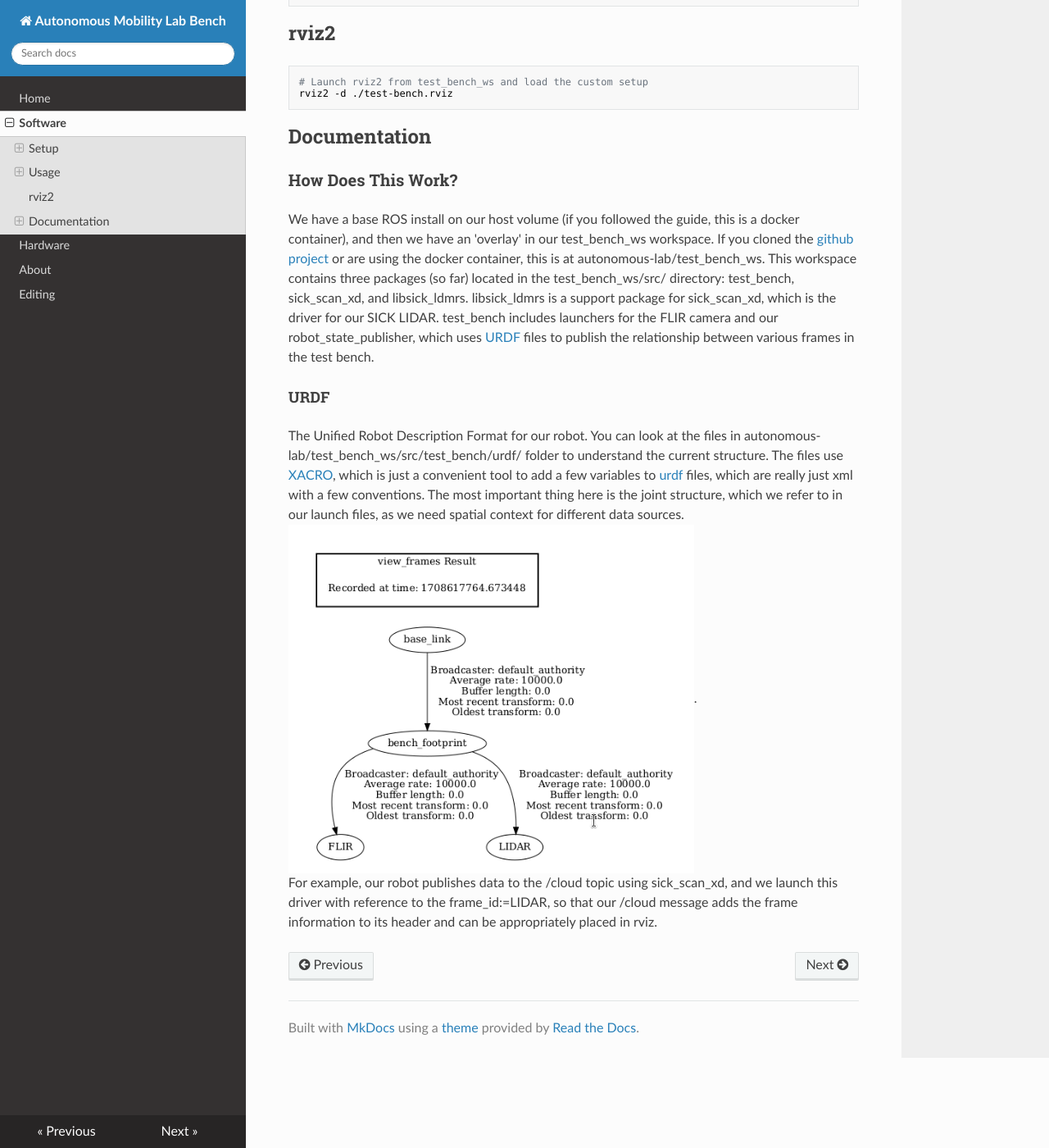
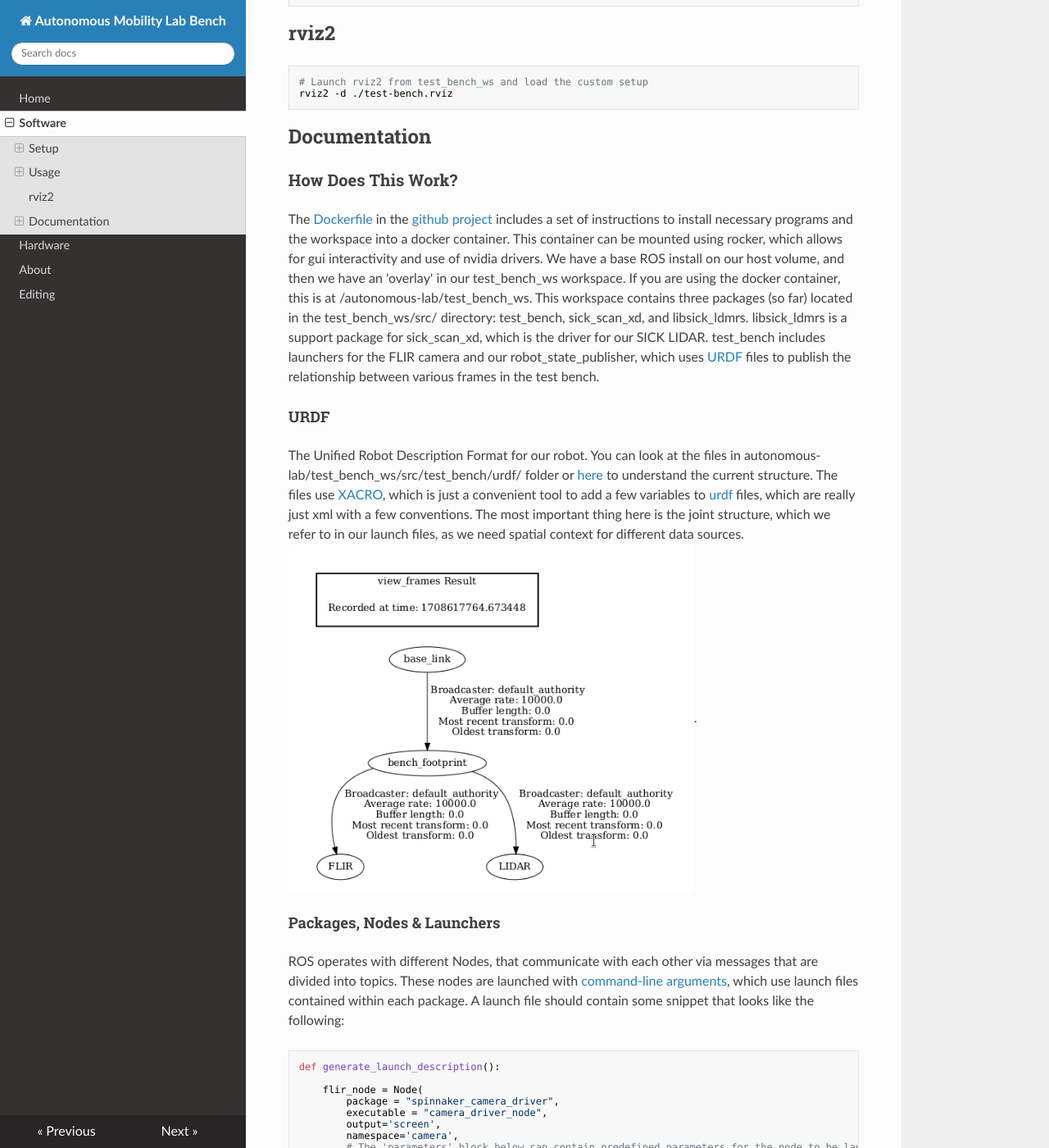
Before and after one commit to dedelstein/autonomous-lab, an MkDocs documentation site: the page built from docs/software.md, in a window 1280 px wide and 1400 px high, scrolled down 1580 px. Shown: the whole window at 82% size. Built offline with MkDocs 1.6.1, drawn with Linux system fonts in a browser that asks for light colours; nearby versions of some CDN libraries; some of the changed text lies outside the part shown.

Commit message:
Updated Documentation

````diff
--- a/docs/software.md
+++ b/docs/software.md
@@ -91,9 +91,38 @@ rviz2 -d ./test-bench.rviz
 
 ### How Does This Work?
 
-We have a base ROS install on our host volume (if you followed the guide, this is a docker container), and then we have an 'overlay' in our test_bench_ws workspace.  If you cloned the [github project](https://github.com/dedelstein/autonomous-lab) or are using the docker container, this is at autonomous-lab/test_bench_ws.  This workspace contains three packages (so far) located in the test_bench_ws/src/ directory: test_bench, sick_scan_xd, and libsick_ldmrs.  libsick_ldmrs is a support package for sick_scan_xd, which is the driver for our SICK LIDAR.  test_bench includes launchers for the FLIR camera and our robot_state_publisher, which uses [URDF](#urdf) files to publish the relationship between various frames in the test bench.
+The [Dockerfile](https://github.com/dedelstein/autonomous-lab/blob/main/Dockerfile) in the [github project](https://github.com/dedelstein/autonomous-lab) includes a set of instructions to install necessary programs and the workspace into a docker container.  This container can be mounted using rocker, which allows for gui interactivity and use of nvidia drivers.  We have a base ROS install on our host volume, and then we have an 'overlay' in our test_bench_ws workspace.  If you are using the docker container, this is at /autonomous-lab/test_bench_ws.  This workspace contains three packages (so far) located in the test_bench_ws/src/ directory: test_bench, sick_scan_xd, and libsick_ldmrs.  libsick_ldmrs is a support package for sick_scan_xd, which is the driver for our SICK LIDAR.  test_bench includes launchers for the FLIR camera and our robot_state_publisher, which uses [URDF](#urdf) files to publish the relationship between various frames in the test bench.
 
 #### URDF
 
-The Unified Robot Description Format for our robot.  You can look at the files in autonomous-lab/test_bench_ws/src/test_bench/urdf/ folder to understand the current structure.  The files use [XACRO](https://docs.ros.org/en/iron/Tutorials/Intermediate/URDF/Using-Xacro-to-Clean-Up-a-URDF-File.html), which is just a convenient tool to add a few variables to [urdf](https://docs.ros.org/en/iron/Tutorials/Intermediate/URDF/Building-a-Visual-Robot-Model-with-URDF-from-Scratch.html) files, which are really just xml with a few conventions.  The most important thing here is the joint structure, which we refer to in our launch files, as we need spatial context for different data sources.  ![alt text](https://raw.githubusercontent.com/dedelstein/autonomous-lab/main/docs/images/tf_diag.png "TF2 frame diagram").
-For example, our robot publishes data to the /cloud topic using sick_scan_xd, and we launch this driver with reference to the frame_id:=LIDAR, so that our /cloud message adds the frame information to its header and can be appropriately placed in rviz.
+The Unified Robot Description Format for our robot.  You can look at the files in autonomous-lab/test_bench_ws/src/test_bench/urdf/ folder or [here](https://github.com/dedelstein/autonomous-lab/tree/main/test_bench_ws/src/test_bench/urdf) to understand the current structure.  The files use [XACRO](https://docs.ros.org/en/iron/Tutorials/Intermediate/URDF/Using-Xacro-to-Clean-Up-a-URDF-File.html), which is just a convenient tool to add a few variables to [urdf](https://docs.ros.org/en/iron/Tutorials/Intermediate/URDF/Building-a-Visual-Robot-Model-with-URDF-from-Scratch.html) files, which are really just xml with a few conventions.  The most important thing here is the joint structure, which we refer to in our launch files, as we need spatial context for different data sources.  ![alt text](https://raw.githubusercontent.com/dedelstein/autonomous-lab/main/docs/images/tf_diag.png "TF2 frame diagram").
+
+#### Packages, Nodes & Launchers
+
+ROS operates with different Nodes, that communicate with each other via messages that are divided into topics.  These nodes are launched with [command-line arguments](#test-bench-ros-nodes), which use launch files contained within each package.  A launch file should contain some snippet that looks like the following:
+```python
+def generate_launch_description():
+
+    flir_node = Node(
+        package = "spinnaker_camera_driver",
+        executable = "camera_driver_node",
+        output='screen',
+        namespace='camera',
+        # The 'parameters' block below can contain predefined parameters for the node to be launched
+        parameters=[
+            example_params,
+            {
+            'parameter_file': FLIR_params,
+            'camera_type': 'chameleon',
+            'serial_number': '20073275',
+            'frame_id': 'FLIR'
+            }]
+        )
+    return LaunchDescription([
+        flir_node
+    ])
+```
+We can also pass parameters to the launch file in our command-line argument.  These launch files create a node that publishes to a topic.  For example, our robot publishes data to the /cloud topic using sick_scan_xd, and we launch this driver with reference to the frame_id:=LIDAR, so that our /cloud topic adds the frame information from the robot_state_publisher node to its message header, which lets us use it in rviz.
+
+### Current ROS structure
+![alt text](https://raw.githubusercontent.com/dedelstein/autonomous-lab/main/docs/images/rqt_graph_26_2_2024.png "rqt_graph diagram")
````
Also changed, not shown: docs/images/rqt_graph_26_2_2024.png (added), 1 other file.
